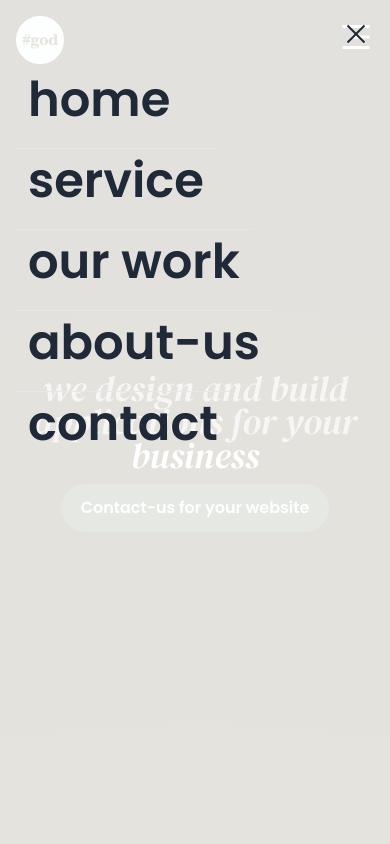
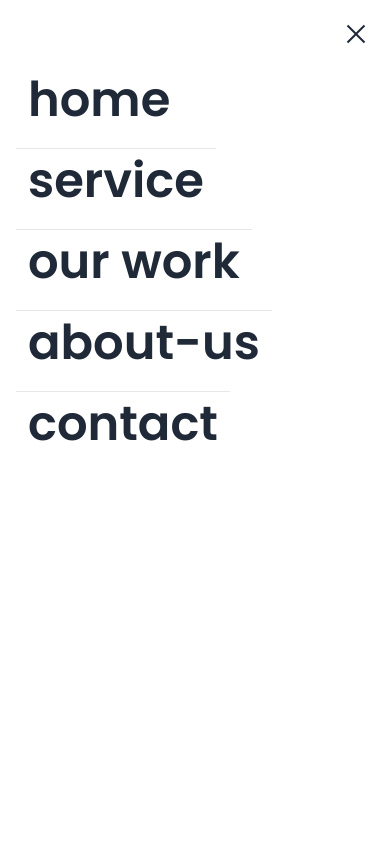
Before and after one commit to junior-boop/geniusofdigital, a Next.js app: page / in a window 390 px wide. Both pictures are taken after a click on the button 356 px from the left and 36 px from the top of the page. Shown: the top 844 px of the page. Built offline with nearby package versions, Linux system fonts and the light colour scheme.

Commit message:
page d'accueil

```diff
--- a/components/header.tsx
+++ b/components/header.tsx
@@ -69,7 +69,7 @@ export default function Header({ position }: Header) {
                     </div>
                     {
                         menuToggle
-                        && (<div ref={menuref} className="flex lg:hidden fixed h-[100dvh] w-full bg-[#fffd] top-0 left-0 flex-col">
+                        && (<div ref={menuref} className="flex lg:hidden fixed h-[100dvh] w-full bg-[#fff] top-0 left-0 flex-col">
                             <div className="px-4 pt-4 flex items-center justify-end h-fit w-full">
                                 <div>
                                     <button onClick={() => setMenuToggle(false)} className="text-gray-800 w-9 aspect-square rounded-full flex items-center justify-center">
```
